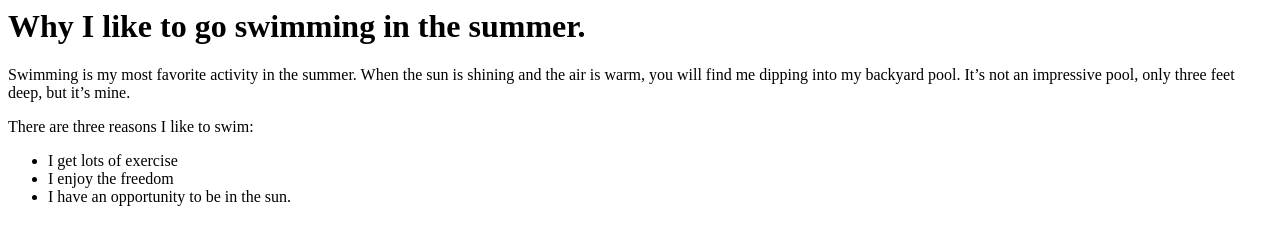
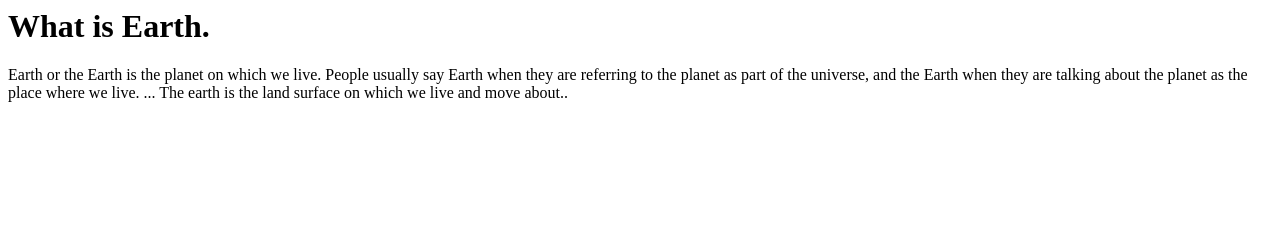
Before and after one commit to subhasdey/htmllearning, a plain HTML site: page index.html in a window 1280 px wide. Drawn offline with Linux system fonts and the light colour scheme.

Commit message:
Add files via upload

```diff
--- a/index.html
+++ b/index.html
@@ -1,15 +1,11 @@
-<html>
+	<html>
 <head>
 <title>Earth</title>
 </head>
 <body>
-<h1> Why I like to go swimming in the summer. </h1>
-<p> Swimming is my most favorite activity in the summer. When the sun is shining and the air is warm, you will find me dipping into my backyard pool. It’s not an impressive pool, only three feet deep, but it’s mine.</p>
-<p>There are three reasons I like to swim:</p>
+<h1> What is Earth. </h1>
+<p> Earth or the Earth is the planet on which we live. People usually say Earth when they are referring to the planet as part of the universe, and the Earth when they are talking about the planet as the place where we live. ... The earth is the land surface on which we live and move about..</p>
 <ul>
-<li>I get lots of exercise</li>
-<li>I enjoy the freedom</li>
-<li>I have an opportunity to be in the sun.</li>
 </ul>
 </body>
 </html>
```
